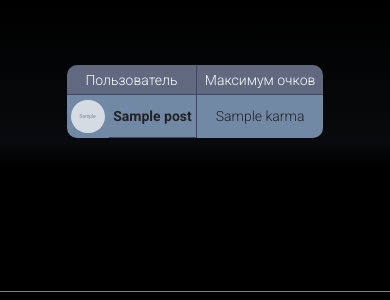
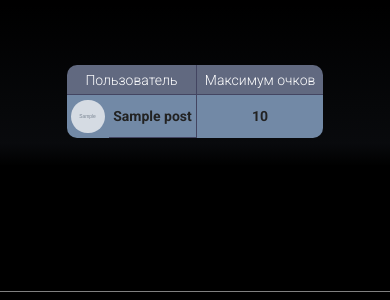
Before and after one commit to Ohlomonchick/Witcher-Bot, a Django app: template witcher/game/templates/game/index.html in a window 390 px wide. Shown: the part 367-667 px from the top of the page. Run offline with Django 3.2, Linux system fonts and the light colour scheme; the template is opened without the code that fills it: most values are stand-ins (such as "Sample title", 1, 10 or a date in 2020); grey boxes marked "Sample" are stand-in pictures.

Commit message:
litle mistake in css

```diff
--- a/witcher/game/static/game/css/styles.css
+++ b/witcher/game/static/game/css/styles.css
@@ -1004,13 +1004,13 @@ table tr:last-child td:last-child {
 	th:nth-child(3) {
 		display: none;
 	}
-	td:nth-child(3) {
+	td:nth-child(4) {
 		display: none;
 	}
 	th:nth-child(4) {
 		display: none;
 	}
-	td:nth-child(4) {
+	td:nth-child(5) {
 		display: none;
 	}
 	table {
```
